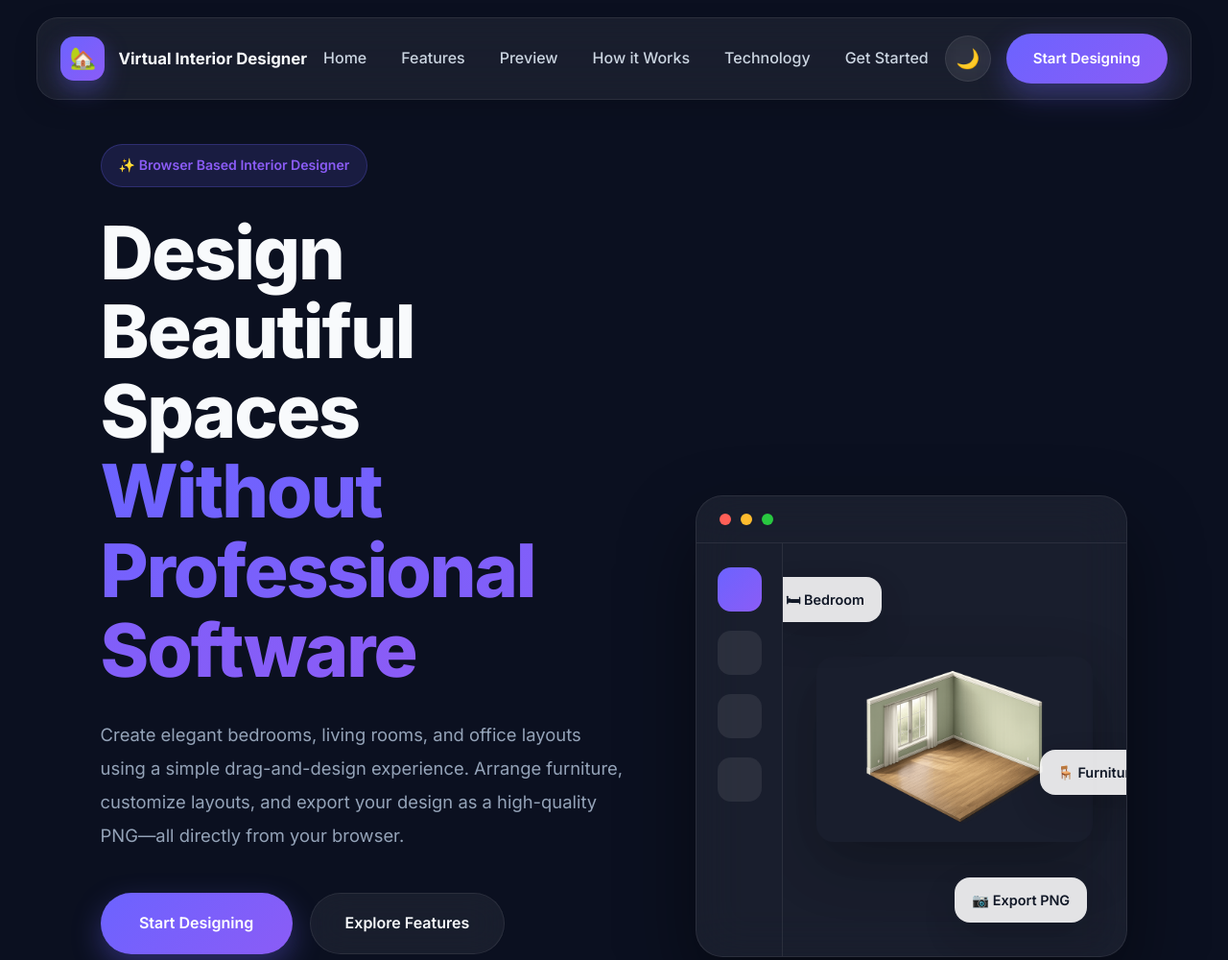
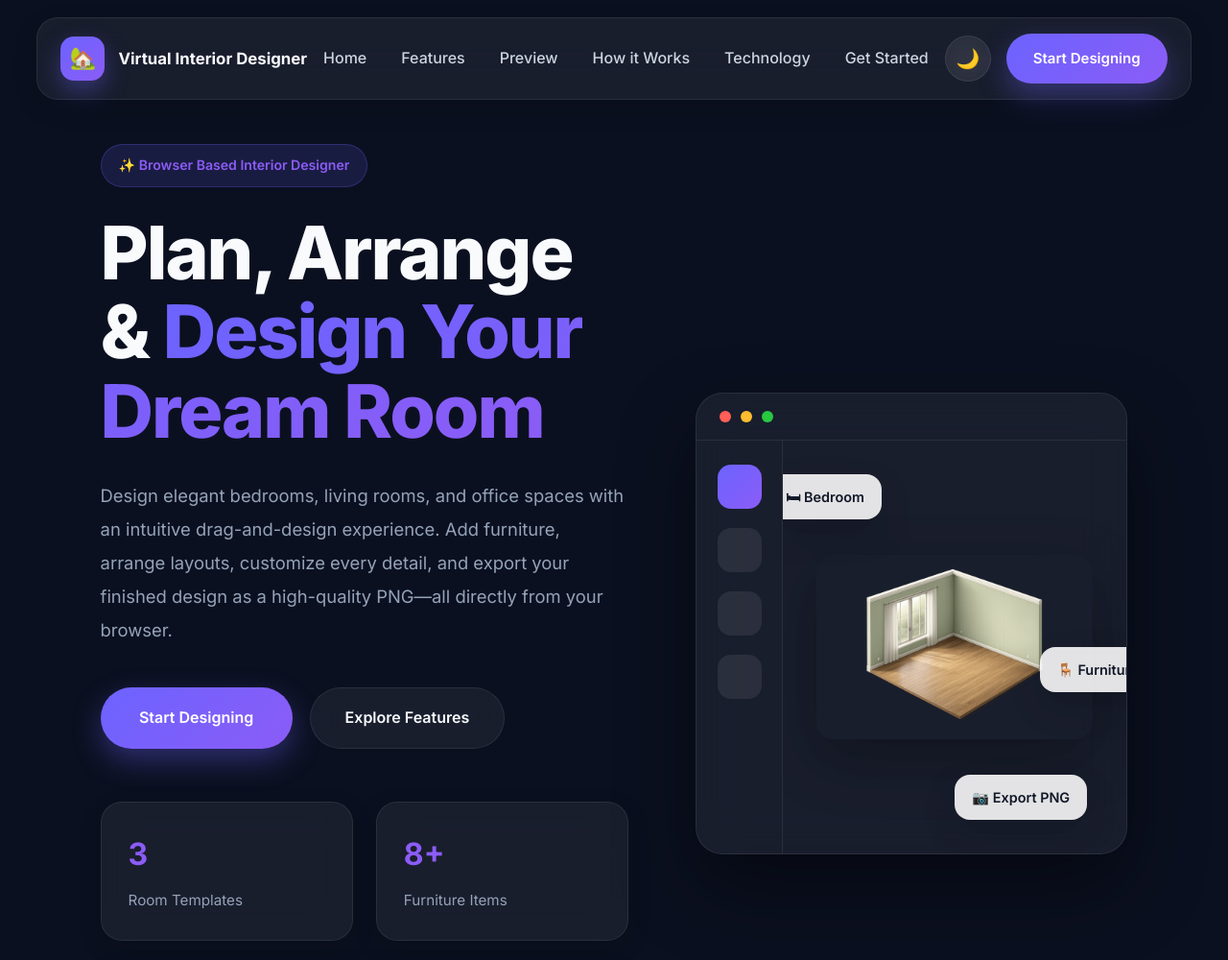
Before and after one commit to Blahari1/Virtual-Interior-Designer, a plain HTML site: page index.html in a window 1280 px wide. Shown: the top 1000 px of the page at 96% size. Drawn offline with Linux system fonts and the light colour scheme.

Commit message:
Complete Virtual Interior Designer MVP

```diff
--- a/index.html
+++ b/index.html
@@ -82,14 +82,14 @@
         <div class="hero-content">
           <span class="hero-badge"> ✨ Browser Based Interior Designer </span>
           <h1>
-            Design Beautiful Spaces
-            <span class="gradient-text"> Without Professional Software </span>
+            Plan, Arrange &
+            <span class="gradient-text"> Design Your Dream Room </span>
           </h1>
           <p>
-            Create elegant bedrooms, living rooms, and office layouts using a
-            simple drag-and-design experience. Arrange furniture, customize
-            layouts, and export your design as a high-quality PNG—all directly
-            from your browser.
+            Design elegant bedrooms, living rooms, and office spaces with an
+            intuitive drag-and-design experience. Add furniture, arrange
+            layouts, customize every detail, and export your finished design as
+            a high-quality PNG—all directly from your browser.
           </p>
           <div class="hero-buttons">
             <a href="designer.html" class="btn btn-primary btn-large">
@@ -446,7 +446,7 @@
               <li>
                 <a href="#workflow">How it Works</a>
               </li>
-            <li>
+              <li></li>
             </ul>
           </div>
 
@@ -455,11 +455,15 @@
 
             <ul>
               <li>
-                <a href="https://github.com/Blahari1" target="_blank"> GitHub </a>
+                <a href="https://github.com/Blahari1" target="_blank">
+                  GitHub
+                </a>
               </li>
 
               <li>
-                <a href="https://linkedin.com/in/lahari191005" target="_blank"> LinkedIn </a>
+                <a href="https://linkedin.com/in/lahari191005" target="_blank">
+                  LinkedIn
+                </a>
               </li>
             </ul>
           </div>
```
Also changed, not shown: screenshots/Landingpage.png (added), 3 other files.
